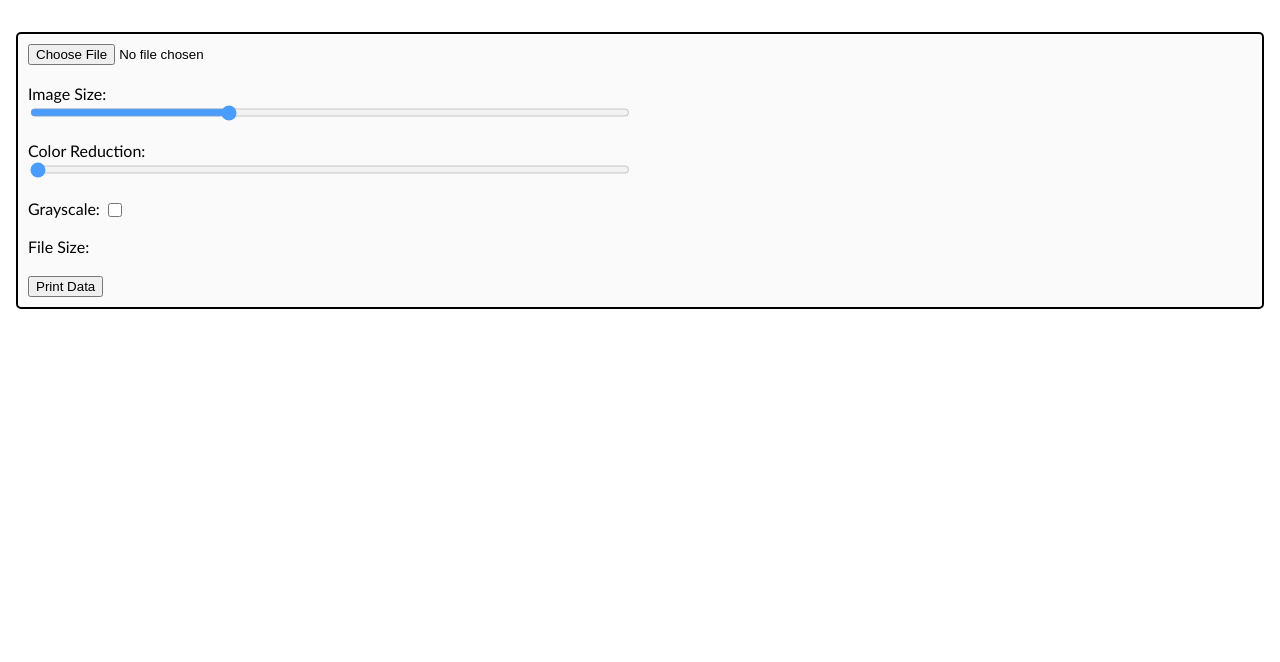
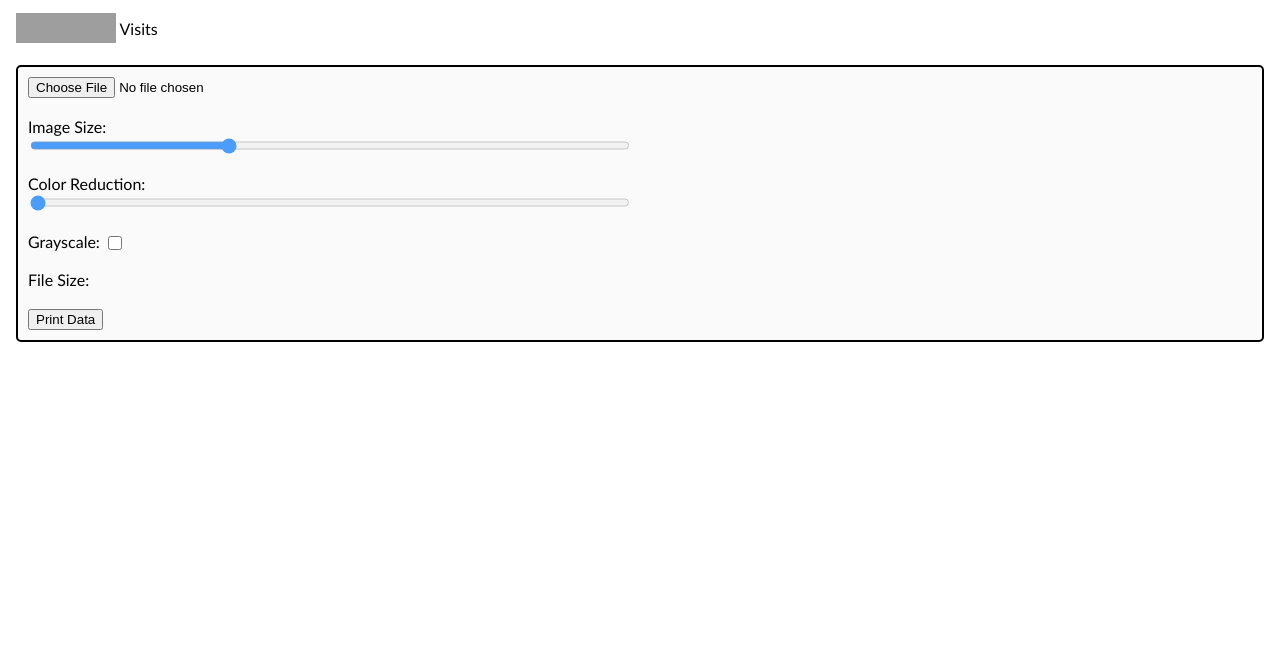
Before and after one commit to vExcess/imagenator, a plain HTML site: page index.html in a window 1280 px wide. Shown: the part 138-800 px from the top of the page. Drawn offline with Linux system fonts and the light colour scheme; grey boxes are pictures that could not be loaded.

Commit message:
Update index.html

```diff
--- a/index.html
+++ b/index.html
@@ -4,7 +4,6 @@
   <meta charset="utf-8">
   <title>Grayscale Image Capture</title>
   <link rel="shortcut icon" type="image/jpg" href="https://cdn.kastatic.org/images/avatars/svg/old-spice-man-blue.svg"/>
-
   <style>
     body {
       background-color: white;
@@ -95,7 +94,12 @@
     <h1 style="margin-bottom: -15px;">Imagenator 2</h1>
     <p>Created By: <a href="https://www.khanacademy.org/profile/VXS" target="_blank" style="margin-top: 0px;">VEXCESS</a></p>
 
-    <br>
+    <!-- hitwebcounter Code START -->
+    <a href="https://www.hitwebcounter.com" target="_blank">
+    <img width="100" height="30" src="https://hitwebcounter.com/counter/counter.php?page=7900412&style=0005&nbdigits=5&type=page&initCount=0" title="Free Counter" Alt="web counter"   border="0" /></a>
+    <span style="position: relative; top: -8px;">Visits</span>
+
+    <br><br>
 
     <div style="background-color: rgb(250, 250, 250); padding: 10px; border-radius: 5px; border: 2px solid black;">
       <input id="imgInput" type="file" accept="image/*"/>
@@ -545,7 +549,9 @@ function handleFile(e) {
       for ( var i = 0; i < page.length; i++) {
         page[i].style.display = 'none';
       }
+
       page[index-1].style.display = 'block';
+
       window.scroll(0, 0);
     }
     changePage(1);
```
